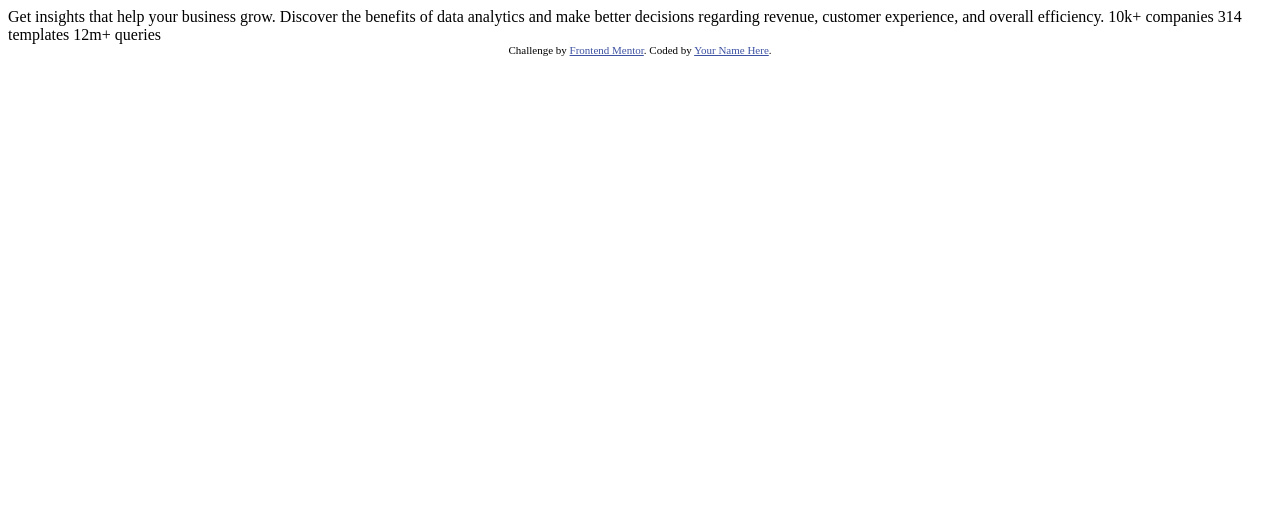
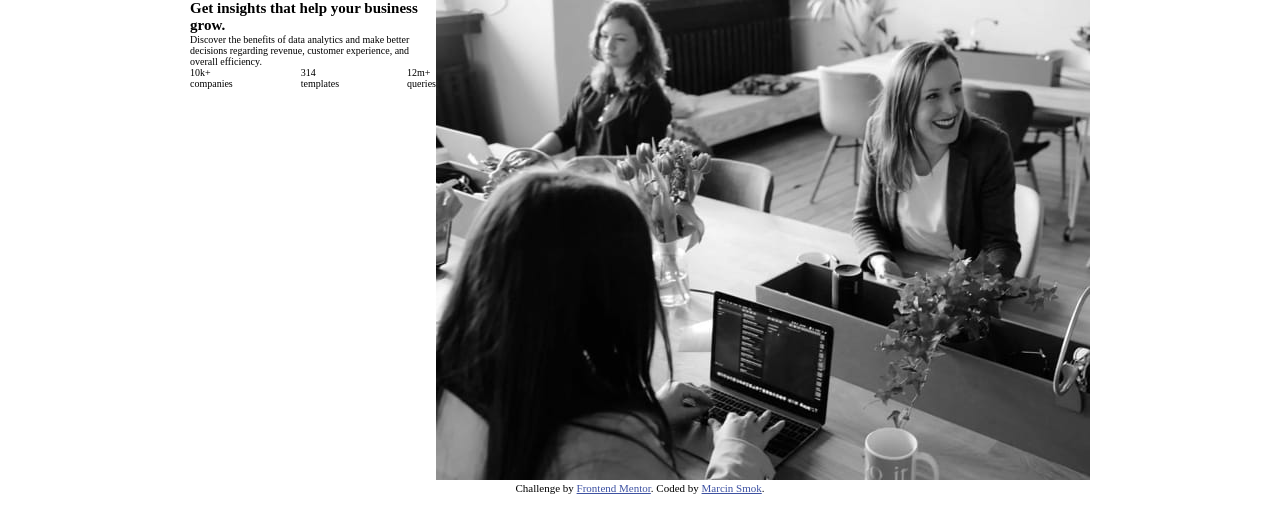
Before and after one commit to marcinsmok/stats-preview-card-frontendmentor-challenge4, a plain HTML site: page index.html in a window 1280 px wide. Drawn offline with Linux system fonts and the light colour scheme.

Commit message:
add  structure html and some styles

```diff
--- a/index.html
+++ b/index.html
@@ -1,33 +1,70 @@
 <!DOCTYPE html>
 <html lang="en">
   <head>
-  <meta charset="UTF-8">
-  <meta name="viewport" content="width=device-width, initial-scale=1.0"> <!-- displays site properly based on user's device -->
+    <meta charset="UTF-8" />
+    <meta name="viewport" content="width=device-width, initial-scale=1.0" />
 
-  <link rel="icon" type="image/png" sizes="32x32" href="./images/favicon-32x32.png">
+    <link
+      rel="icon"
+      type="image/png"
+      sizes="32x32"
+      href="./images/favicon-32x32.png"
+    />
+    <link rel="stylesheet" href="styles.css" />
 
     <title>Frontend Mentor | Stats preview card component</title>
-
-  <!-- Feel free to remove these styles or customise in your own stylesheet 👍 -->
-  <style>
-    .attribution { font-size: 11px; text-align: center; }
-    .attribution a { color: hsl(228, 45%, 44%); }
-  </style>
   </head>
   <body>
+    <main>
+      <div class="text-content">
+        <section class="header">
+          <h1>
+            Get <span class="purple-text">insights</span> that help your
+            business grow.
+          </h1>
+        </section>
+        <section class="description">
+          <p>
+            Discover the benefits of data analytics and make better decisions
+            regarding revenue, customer experience, and overall efficiency.
+          </p>
+        </section>
+        <section class="stats">
+          <div class="companies">
+            <p class="number">10k+</p>
+            <p clas="number-des">companies</p>
+          </div>
+          <div class="templates">
+            <p class="number">314</p>
+            <p class="number-des">templates</p>
+          </div>
+          <div class="querries">
+            <p class="number">12m+</p>
+            <p class="number-des">queries</p>
+          </div>
+        </section>
+      </div>
 
-  Get insights that help your business grow.
-
-  Discover the benefits of data analytics and make better decisions regarding revenue, customer
-  experience, and overall efficiency.
-
-  10k+ companies
-  314 templates
-  12m+ queries
-
+      <picture
+        srcset="./images/image-header-desktop.jpg"
+        media="(min-width:800px)"
+      >
+        <img
+          src="./images/image-header-mobile.jpg"
+          alt="people working in office"
+        />
+      </picture>
+    </main>
+    <footer>
       <div class="attribution">
-    Challenge by <a href="https://www.frontendmentor.io?ref=challenge" target="_blank">Frontend Mentor</a>.
-    Coded by <a href="#">Your Name Here</a>.
+        Challenge by
+        <a href="https://www.frontendmentor.io?ref=challenge" target="_blank"
+          >Frontend Mentor</a
+        >. Coded by
+        <a href="https://www.frontendmentor.io/profile/marcinsmok"
+          >Marcin Smok</a
+        >.
       </div>
+    </footer>
   </body>
 </html>
--- /dev/null
+++ b/styles.css
@@ -0,0 +1,52 @@
+/*
+### Primary
+
+- Very dark blue (main background): hsl(233, 47%, 7%)
+- Dark desaturated blue (card background): hsl(244, 38%, 16%)
+- Soft violet (accent): hsl(277, 64%, 61%)
+
+### Neutral
+
+- White (main heading, stats): hsl(0, 0%, 100%)
+- Slightly transparent white (main paragraph): hsla(0, 0%, 100%, 0.75)
+- Slightly transparent white (stat headings): hsla(0, 0%, 100%, 0.6)*/
+
+@import url("https://fonts.googleapis.com/css2?family=Inter:wght@400;700&family=Lexend+Deca&display=swap");
+:root {
+  font-size: 10px;
+}
+* {
+  margin: 0;
+  padding: 0;
+  box-sizing: border-box;
+}
+
+body {
+  min-height: 100vh;
+  display: flex;
+  align-items: center;
+  justify-items: center;
+  flex-direction: column;
+}
+main {
+  max-width: 90rem;
+
+  display: grid;
+  grid-template-columns: 1fr 1fr;
+}
+
+.stats {
+  display: flex;
+  justify-content: space-between;
+}
+picture {
+  /* height: 50vh; */
+}
+
+.attribution {
+  font-size: 11px;
+  text-align: center;
+}
+.attribution a {
+  color: hsl(228, 45%, 44%);
+}
```
Lines whose indentation alone changed are shown as unchanged.
